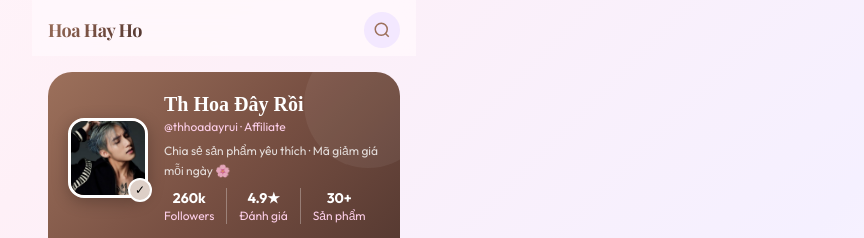
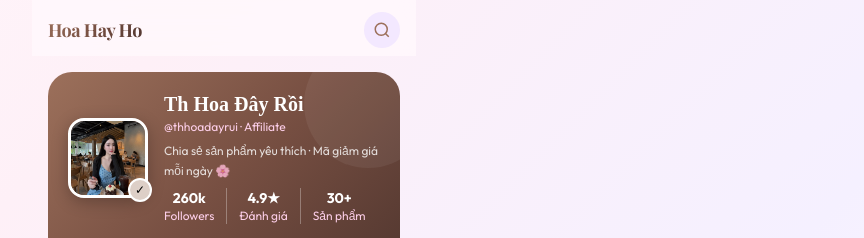
Before and after one commit to HIEUVic/webcuahoa, a React (Vite) app: page / in a window 1280 px wide. Shown: the top 238 px of the page, without its empty margins (416-1280 px from the left). Built offline with nearby package versions, Linux system fonts and the light colour scheme; the HTML template or start-up script is replaced by a standard one; a web font is replaced by a local one.

Commit message:
modify avt

```diff
--- a/src/App.tsx
+++ b/src/App.tsx
@@ -1,6 +1,6 @@
 import { useState, useMemo } from 'react'
 
-const AVATAR = `${import.meta.env.BASE_URL}MTP.jpg`
+const AVATAR = `${import.meta.env.BASE_URL}avt.jpg`
 
 const SOCIAL_LINKS = [
   {
```
Also changed, not shown: public/avt.jpg (added).
